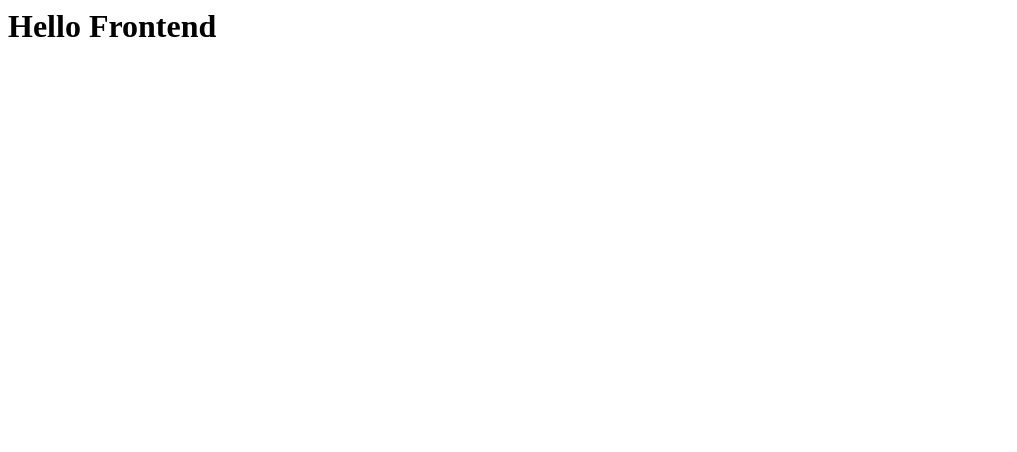
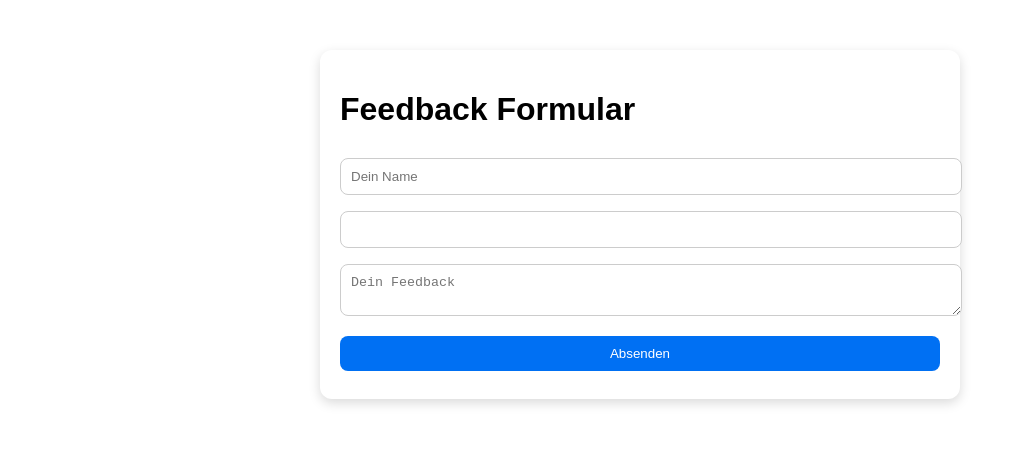
Before and after one commit to s3Bucket/dbfrontend, a plain HTML site: page public/index.html in a window 1280 px wide. Shown: the whole page, without its empty margins (0-1017 px from the left). Drawn offline with Linux system fonts and the light colour scheme.

Commit message:
insert form

```diff
--- a/public/index.html
+++ b/public/index.html
@@ -1 +1,43 @@
-<h1>Hello Frontend</h1>
+<!DOCTYPE html>
+<html lang="de">
+<head>
+    <meta charset="UTF-8">
+    <title>Feedback Formular</title>
+    <style>
+        body {
+            font-family: sans-serif;
+            max-width: 600px;
+            margin: 50px auto;
+            background: #fff;
+            padding: 20px;
+            border-radius: 12px;
+            box-shadow: 0 4px 12px rgba(0,0,0,0.15);
+        }
+        input, textarea, button {
+            width: 100%;
+            margin: 8px 0;
+            padding: 10px;
+            border-radius: 8px;
+            border: 1px solid #ccc;
+        }
+        button {
+            background: #0070f3;
+            color: white;
+            border: none;
+            cursor: pointer;
+        }
+        button:hover {
+            background: #0059c9;
+        }
+    </style>
+</head>
+<body>
+<h1>Feedback Formular</h1>
+<form action="https://dein-n8n-server/webhook/feedback" method="POST">
+    <input type="text" name="user" placeholder="Dein Name" required>
+    <input type="number" name="rating" min="1" max="5" required>
+    <textarea name="comment" placeholder="Dein Feedback"></textarea>
+    <button type="submit">Absenden</button>
+</form>
+</body>
+</html>
```
